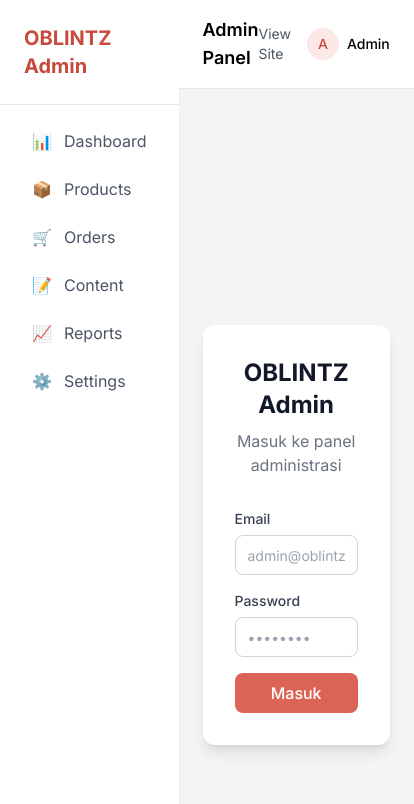
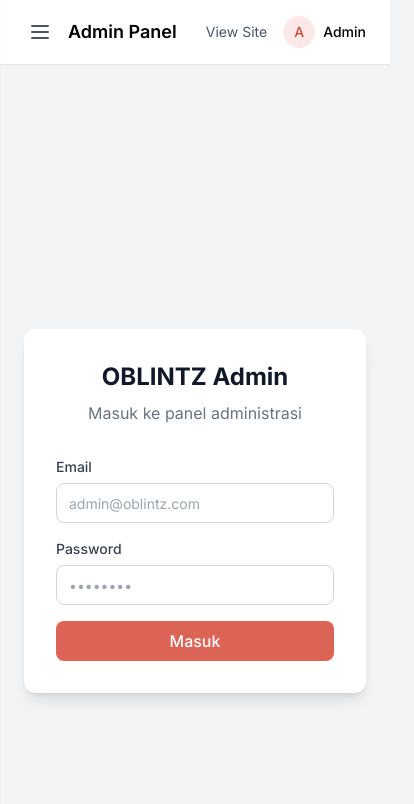
Before and after one commit to ikadekaggasugitha-cell/Web_Mobile_Apps_byOblintz_parfume, a Next.js app in the folder apps/admin/: page /login in a window 390 px wide. Shown: the top 804 px of the page, 414 px wide, since content can reach past the window. Built offline with nearby package versions, Linux system fonts and the light colour scheme; no server answers.

Commit message:
feat: responsive admin sidebar with mobile hamburger menu

```diff
--- a/apps/admin/src/app/layout.tsx
+++ b/apps/admin/src/app/layout.tsx
@@ -1,8 +1,7 @@
 import type { Metadata } from 'next';
 import { Inter } from 'next/font/google';
 import './globals.css';
-import { AdminSidebar } from '@/components/layout/AdminSidebar';
-import { AdminHeader } from '@/components/layout/AdminHeader';
+import { AdminShell } from '@/components/layout/AdminShell';
 
 const inter = Inter({ subsets: ['latin'] });
 
@@ -22,13 +21,7 @@
         <a href="#main-content" className="sr-only focus:not-sr-only focus:absolute focus:z-[999] focus:bg-white focus:px-4 focus:py-2 focus:font-medium focus:text-primary-600 focus:shadow-lg">
           Skip to content
         </a>
-        <div className="flex min-h-screen bg-gray-100">
-          <AdminSidebar />
-          <div className="flex-1">
-            <AdminHeader />
-            <main id="main-content" className="p-6">{children}</main>
-          </div>
-        </div>
+        <AdminShell>{children}</AdminShell>
       </body>
     </html>
   );
--- a/apps/admin/src/components/layout/AdminHeader.tsx
+++ b/apps/admin/src/components/layout/AdminHeader.tsx
@@ -2,11 +2,24 @@
 
 import Link from 'next/link';
 
-export function AdminHeader() {
+interface AdminHeaderProps {
+  onMenuToggle: () => void;
+}
+
+export function AdminHeader({ onMenuToggle }: AdminHeaderProps) {
   return (
     <header className="border-b bg-white px-6 py-4">
       <div className="flex items-center justify-between">
-        <div>
+        <div className="flex items-center gap-3">
+          <button
+            onClick={onMenuToggle}
+            className="rounded-lg p-1 text-gray-600 hover:bg-gray-100 lg:hidden"
+            aria-label="Toggle menu"
+          >
+            <svg className="h-6 w-6" fill="none" viewBox="0 0 24 24" stroke="currentColor">
+              <path strokeLinecap="round" strokeLinejoin="round" strokeWidth={2} d="M4 6h16M4 12h16M4 18h16" />
+            </svg>
+          </button>
           <h1 className="text-lg font-semibold">Admin Panel</h1>
         </div>
 
--- /dev/null
+++ b/apps/admin/src/components/layout/AdminShell.tsx
@@ -0,0 +1,19 @@
+'use client';
+
+import { useState } from 'react';
+import { AdminSidebar } from '@/components/layout/AdminSidebar';
+import { AdminHeader } from '@/components/layout/AdminHeader';
+
+export function AdminShell({ children }: { children: React.ReactNode }) {
+  const [sidebarOpen, setSidebarOpen] = useState(false);
+
+  return (
+    <div className="flex min-h-screen bg-gray-100">
+      <AdminSidebar isOpen={sidebarOpen} onClose={() => setSidebarOpen(false)} />
+      <div className="flex-1">
+        <AdminHeader onMenuToggle={() => setSidebarOpen((prev) => !prev)} />
+        <main id="main-content" className="p-6">{children}</main>
+      </div>
+    </div>
+  );
+}
--- a/apps/admin/src/components/layout/AdminSidebar.tsx
+++ b/apps/admin/src/components/layout/AdminSidebar.tsx
@@ -13,11 +13,32 @@
   { href: '/settings', label: 'Settings', icon: '⚙️' },
 ];
 
-export function AdminSidebar() {
+interface AdminSidebarProps {
+  isOpen: boolean;
+  onClose: () => void;
+}
+
+export function AdminSidebar({ isOpen, onClose }: AdminSidebarProps) {
   const pathname = usePathname();
 
   return (
-    <aside className="w-64 bg-white shadow-sm">
+    <>
+      {/* Mobile backdrop */}
+      {isOpen && (
+        <div
+          className="fixed inset-0 z-40 bg-black/50 lg:hidden"
+          onClick={onClose}
+          aria-hidden="true"
+        />
+      )}
+
+      {/* Sidebar */}
+      <aside
+        className={cn(
+          'fixed inset-y-0 left-0 z-50 w-64 bg-white shadow-sm transition-transform duration-200 lg:static lg:translate-x-0',
+          isOpen ? 'translate-x-0' : '-translate-x-full'
+        )}
+      >
         <div className="border-b p-6">
           <Link href="/" className="text-xl font-bold text-primary-600">
             OBLINTZ Admin
@@ -30,6 +51,7 @@
               <li key={item.href}>
                 <Link
                   href={item.href}
+                  onClick={onClose}
                   className={cn(
                     'flex items-center gap-3 rounded-lg px-4 py-2 text-gray-600 hover:bg-gray-100',
                     (pathname === item.href || pathname.startsWith(item.href + '/')) && 'bg-primary-50 text-primary-600'
@@ -43,5 +65,6 @@
           </ul>
         </nav>
       </aside>
+    </>
   );
 }
```
Lines whose indentation alone changed are shown as unchanged.
